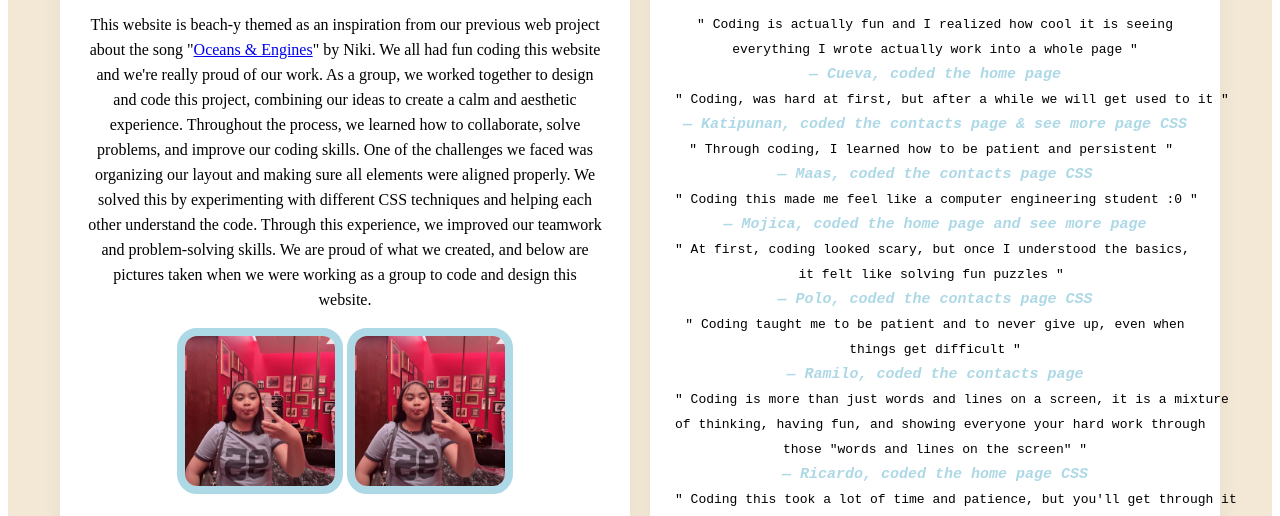
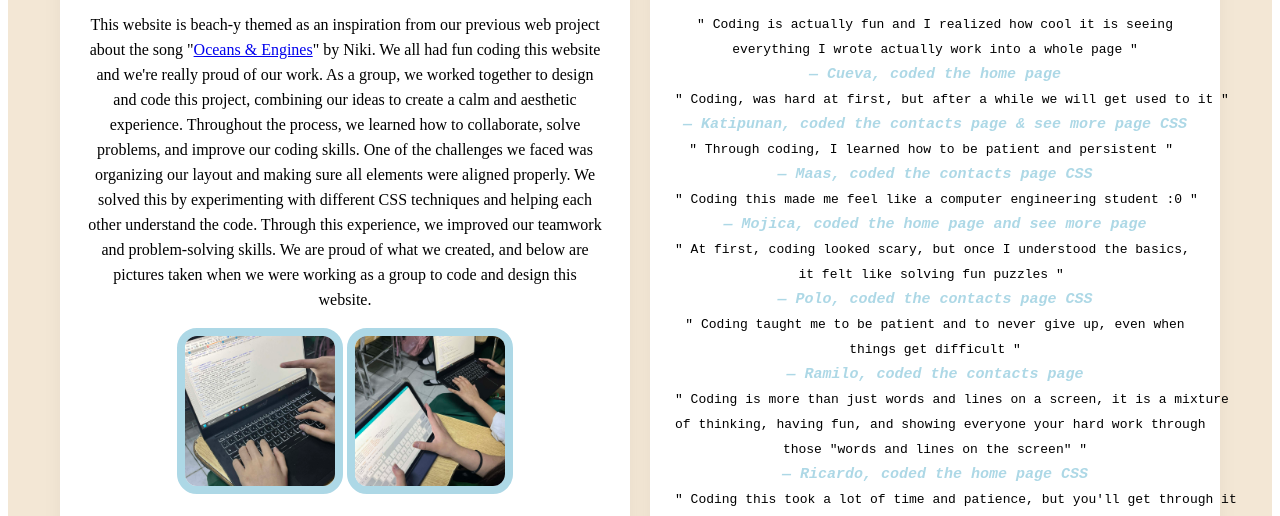
Before and after one commit to j3ybbb/portfolio, a plain HTML site: page seemore.html in a window 1280 px wide. Shown: the part 284-800 px from the top of the page. Drawn offline with Linux system fonts and the light colour scheme.

Commit message:
Update seemore.html

```diff
--- a/seemore.html
+++ b/seemore.html
@@ -91,7 +91,7 @@ font-size: 15px;
 <h2 class="behind">Behind our work</h2>
 <div class="behind-cont" style="text-align: center; line-height: 25px;">
 <p>This website is beach-y themed as an inspiration from our previous web project about the song "<a href="https://youtu.be/bQ0pazUc3ZA?list=RDbQ0pazUc3ZA">Oceans & Engines</a>" by Niki. We all had fun coding this website and we're really proud of our work. As a group, we worked together to design and code this project, combining our ideas to create a calm and aesthetic experience. Throughout the process, we learned how to collaborate, solve problems, and improve our coding skills. One of the challenges we faced was organizing our layout and making sure all elements were aligned properly. We solved this by experimenting with different CSS techniques and helping each other understand the code. Through this experience, we improved our teamwork and problem-solving skills. We are proud of what we created, and below are pictures taken when we were working as a group to code and design this website. </p>
-<div class="behind-img"> <img src="jeb-2.jpeg" class="pic-1"> <img src="jeb-2.jpeg" class="pic-2"> </div>
+<div class="behind-img"> <img src="seemore-2.jpg" class="pic-1"> <img src="seemore-1.jpg" class="pic-2"> </div>
 <p> Thank you for taking the time to explore our website. We hope you enjoyed our work as much as we enjoyed creating it. :D </p>
 </div>
 </div>
```
